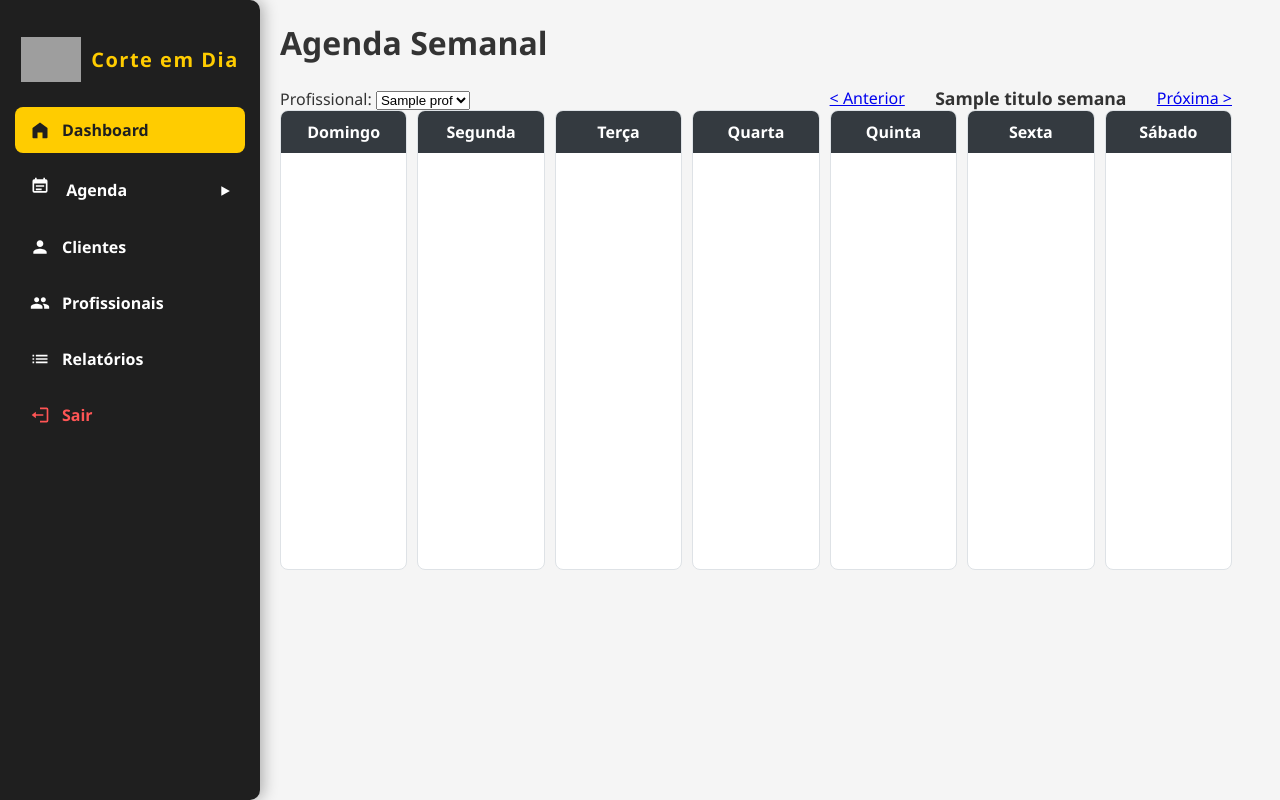
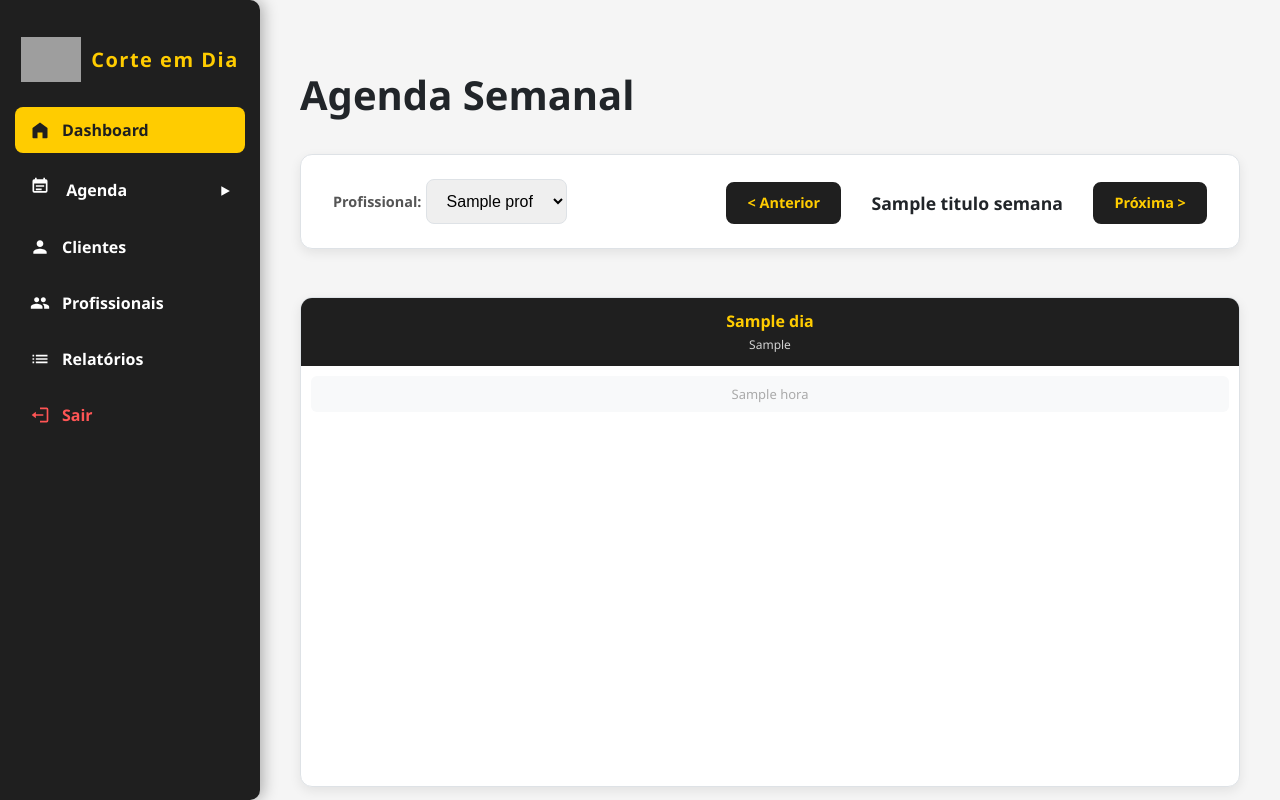
Before and after one commit to lmends/Corte-Em-DIA, a Flask app: template app/templates/semanal.html in a window 1280 px wide. Run offline with Flask 3, Linux system fonts and the light colour scheme; the visitor is signed in with stand-in values (Sample User, id 1); the template is opened without the code that fills it: most values are stand-ins (such as "Sample title", 1, 10 or a date in 2020); grey boxes are pictures that could not be loaded.

Commit message:
ajuste agenda semanal

```diff
--- a/app/__init__.py
+++ b/app/__init__.py
@@ -34,8 +34,10 @@ def create_app():
     with app.app_context():
         # Importa e registra as blueprints
         from .routes.agenda import agenda_bp
-        from .routes.auth import auth_bp # <-- Importa a nova blueprint
+        from .routes.auth import auth_bp
+        from .routes.agenda_semanal import semanal_bp
 
         app.register_blueprint(agenda_bp)
-        app.register_blueprint(auth_bp) # <-- Registra a nova blueprint
+        app.register_blueprint(auth_bp)
+        app.register_blueprint(semanal_bp)
     return app
--- a/app/routes/agenda.py
+++ b/app/routes/agenda.py
@@ -245,59 +245,6 @@ def to_time(value):
         return None
 
 
-@agenda_bp.route('/semanal')
-@login_required
-def agenda_semanal():
-    try:
-        # Pega o profissional e o offset da semana da URL (ex: /semanal?profissional=u1&offset=0)
-        profissional_id_filtro = request.args.get('profissional')
-        semana_offset = int(request.args.get('offset', 0)) # Semana atual é offset 0
-
-        usuarios, clientes, procedimentos = buscar_dados_apoio()
-        profissionais = {uid: udata for uid, udata in usuarios.items() if udata.get('nivel') == 'profissional'}
-
-        if not profissional_id_filtro and profissionais:
-            profissional_id_filtro = list(profissionais.keys())[0]
-
-        # Calcula o primeiro (domingo) e último (sábado) dia da semana desejada
-        hoje = datetime.now()
-        # Cria uma cópia da data de hoje para não modificar a original
-        inicio_da_semana_atual = hoje - timedelta(days=(hoje.weekday() + 1) % 7)
-
-        # Aplica o offset de semanas para navegar para o passado ou futuro
-        primeiro_dia = inicio_da_semana_atual + timedelta(weeks=semana_offset)
-        ultimo_dia = primeiro_dia + timedelta(days=6)
-
-        inicio_str = primeiro_dia.strftime('%Y-%m-%d')
-        fim_str = ultimo_dia.strftime('%Y-%m-%d')
-
-        # Busca as regras de disponibilidade que cruzam com a semana
-        regras_query = db.collection('disponibilidades').where(filter=FieldFilter("profissionalId", "==", profissional_id_filtro)).where(filter=FieldFilter("dataInicioValidade", "<=", fim_str))
-        regras_snap = regras_query.stream()
-        regras_da_semana = [doc.to_dict() for doc in regras_snap if doc.to_dict().get('dataFimValidade', '1900-01-01') >= inicio_str]
-
-        # Busca os agendamentos da semana
-        agendamentos_query = db.collection('agendas').where(filter=FieldFilter("profissionalId", "==", profissional_id_filtro)).where(filter=FieldFilter("dia", ">=", inicio_str)).where(filter=FieldFilter("dia", "<=", fim_str))
-        agendamentos_snap = agendamentos_query.stream()
-        agendamentos_por_dia = {str(i): [] for i in range(7)}
-        for doc in agendamentos_snap:
-            agendamento = {**doc.to_dict(), 'id': doc.id}
-            data_agendamento = datetime.strptime(agendamento['dia'], '%Y-%m-%d')
-            dia_da_semana_idx = (data_agendamento.weekday() + 1) % 7
-            agendamentos_por_dia[str(dia_da_semana_idx)].append(agendamento)
-
-        return render_template('semanal.html',
-                               profissionais=profissionais,
-                               profissional_selecionado=profissional_id_filtro,
-                               offset=semana_offset,
-                               titulo_semana=f"{primeiro_dia.strftime('%d/%m')} - {ultimo_dia.strftime('%d/%m/%Y')}",
-                               regras=regras_da_semana,
-                               agendamentos=agendamentos_por_dia,
-                               clientes=clientes
-                              )
-    except Exception as e:
-        print(f"ERRO GERAL NA ROTA /semanal: {e}")
-        return "Ocorreu um erro ao carregar a agenda semanal.", 500
 
 
 
--- a/app/static/css/semanal.css
+++ b/app/static/css/semanal.css
@@ -1,45 +1,91 @@
 /* ==============================================
-   CONFIGURAÇÕES GLOBAIS E VARIÁVEIS DE COR
+   SEMANAL.CSS - TEMA "BLACK & GOLD" INDEPENDENTE
+   ============================================== */
+
+/* 1. VARIÁVEIS E GLOBAIS
    ============================================== */
 :root {
-    --cor-principal: #007bff; /* Azul primário */
-    --cor-sucesso: #28a745;   /* Verde para agendar/salvar */
-    --cor-perigo: #dc3545;    /* Vermelho para cancelar */
-    --cor-secundaria: #6c757d;/* Cinza para ações secundárias */
-    --cor-aviso: #ffc107;     /* Amarelo para receber/atenção */
-    --cor-fundo: #f4f7f6;     /* Cinza bem claro para o fundo */
-    --cor-texto: #333;       /* Cor principal do texto */
-    --cor-texto-claro: #555;
+    --cor-primaria: #ffcc00;  /* Dourado/Amarelo */
+    --cor-fundo-dark: #1f1f1f;
+    --cor-fundo-light: #f8f9fa;
+    --cor-surface: #ffffff;
+    --cor-texto-dark: #212529;
+    --cor-texto-light: #ffffff;
+    --cor-texto-secundario: #6c757d;
     --cor-borda: #dee2e6;
-    --cor-cabecalho-tabela: #343a40;
+    --cor-sucesso: #28a745;
+    --cor-perigo: #dc3545;
+    --sombra-suave: 0 4px 12px rgba(0, 0, 0, 0.08);
 }
 
 body {
     margin: 0;
+    font-family: 'Poppins', 'Segoe UI', sans-serif;
+    background-color: var(--cor-fundo-light);
+    color: var(--cor-texto-dark);
     display: flex;
-    font-family: 'Roboto', sans-serif;
-    background-color: var(--cor-fundo);
-    color: var(--cor-texto);
 }
 
+/* ==============================================
+   2. SIDEBAR E LAYOUT PRINCIPAL
+   ============================================== */
+.sidebar {
+    width: 260px;
+    background: var(--cor-fundo-dark);
+    color: var(--cor-texto-light);
+    padding: 20px 15px;
+    display: flex;
+    flex-direction: column;
+    height: 100vh;
+    box-sizing: border-box;
+    position: fixed;
+    top: 0;
+    left: 0;
+    box-shadow: 3px 0 15px rgba(0,0,0,0.2);
+}
+.sidebar h2 { text-align: center; margin-bottom: 25px; font-size: 1.8em; color: var(--cor-primaria); font-weight: 700; }
+.sidebar ul { list-style: none; padding: 0; margin: 0; }
+.sidebar li { display: flex; align-items: center; padding: 12px 15px; margin-bottom: 10px; border-radius: 8px; cursor: pointer; transition: background-color 0.25s ease, color 0.25s ease; font-weight: 600; }
+.sidebar li:hover { background-color: #333; color: var(--cor-primaria); }
+.sidebar li .icon { margin-right: 12px; fill: currentColor; width: 20px; height: 20px; }
+.sidebar li.has-submenu { justify-content: space-between; }
+.sidebar ul.submenu { list-style: none; padding-left: 40px; max-height: 0; overflow: hidden; transition: max-height 0.35s ease; }
+.sidebar ul.submenu.open { max-height: 500px; }
+
 .content {
-    margin-left: 240px;
-    padding-left: 2.5rem;
-    padding-right: 3rem;
+    margin-left: 260px;
+    padding: 40px;
     flex: 1;
     overflow-y: auto;
 }
+.content h1 {
+    font-weight: 700;
+    font-size: 2.5rem;
+    margin-bottom: 2rem;
+}
 
 /* ==============================================
-   COMPONENTES DE FORMULÁRIO (Filtros, Modal, etc.)
-   ============================================== */
-/* ==============================================
-   SEMANAL.CSS - Estilo da Agenda Semanal
+   3. FILTROS E NAVEGAÇÃO DA SEMANA
    ============================================== */
 .filtros-container {
     display: flex;
     justify-content: space-between;
     align-items: flex-end;
+    gap: 1.5rem;
+    background: var(--cor-surface);
+    padding: 1.5rem 2rem;
+    border-radius: 12px;
+    box-shadow: var(--sombra-suave);
+    margin-bottom: 3rem;
+    border: 1px solid var(--cor-borda);
+}
+.form-group { flex-shrink: 0; }
+label { font-weight: 600; margin-bottom: 0.5rem; color: #555; font-size: 0.9rem; }
+select {
+    padding: 0.75rem 1rem;
+    font-size: 1rem;
+    border: 1px solid var(--cor-borda);
+    border-radius: 8px;
 }
 .nav-semana {
     display: flex;
@@ -52,54 +98,97 @@ body {
     min-width: 220px;
     text-align: center;
 }
+.nav-semana .btn {
+    padding: 0.6rem 1.2rem;
+    font-weight: 600;
+    font-size: 0.9rem;
+    border-radius: 8px;
+    background-color: var(--cor-fundo-dark);
+    color: var(--cor-primaria);
+    border: 2px solid var(--cor-fundo-dark);
+    text-decoration: none;
+    transition: all 0.2s ease;
+}
+.nav-semana .btn:hover {
+    background-color: var(--cor-primaria);
+    color: var(--cor-fundo-dark);
+    border-color: var(--cor-primaria);
+    transform: translateY(-2px);
+}
+
+/* ==============================================
+   4. GRADE DA AGENDA SEMANAL
+   ============================================== */
 .agenda-semanal-container {
     display: grid;
     grid-template-columns: repeat(7, 1fr);
-    gap: 10px;
+    gap: 15px;
     align-items: flex-start;
 }
+
 .coluna-dia {
-    background-color: #fff;
-    border-radius: 8px;
-    border: 1px solid #dee2e6;
+    background-color: var(--cor-surface);
+    border-radius: 12px;
+    border: 1px solid var(--cor-borda);
     overflow: hidden;
+    box-shadow: var(--sombra-suave);
 }
+
 .coluna-dia-header {
-    padding: 10px;
-    background-color: #343a40;
-    color: white;
+    padding: 12px;
+    background-color: var(--cor-fundo-dark);
+    color: var(--cor-primaria);
     text-align: center;
-    font-weight: bold;
+    font-weight: 600;
 }
 .coluna-dia-header small {
     font-weight: normal;
     font-size: 12px;
     opacity: 0.8;
+    color: var(--cor-texto-light);
 }
+
 .coluna-dia-body {
-    padding: 8px;
+    padding: 10px;
     display: flex;
     flex-direction: column;
-    gap: 5px;
+    gap: 8px;
     min-height: 400px;
 }
+
 .slot {
-    padding: 8px;
-    border-radius: 4px;
-    font-size: 12px;
+    padding: 8px 10px;
+    border-radius: 6px;
+    font-size: 13px;
     border: 1px solid transparent;
+    transition: all 0.2s ease;
 }
+
 .slot.vago {
-    background-color: #f8f9fa;
+    background-color: var(--cor-fundo-light);
     text-align: center;
     color: #aaa;
 }
+.slot.vago:hover {
+    background-color: #e9ecef;
+    color: #888;
+}
+
 .slot.ocupado {
-    background-color: #e7f3ff;
-    border-color: #007bff;
+    background-color: #fffbe6;
+    border-color: var(--cor-primaria);
     font-weight: 500;
+    color: var(--cor-texto-dark);
 }
+
 .slot-hora {
     font-weight: bold;
-    margin-right: 5px;
+    margin-right: 8px;
 }
+
+/* Responsividade */
+@media (max-width: 1400px) {
+    .agenda-semanal-container {
+        grid-template-columns: repeat(auto-fit, minmax(150px, 1fr));
+    }
+}
--- a/app/templates/semanal.html
+++ b/app/templates/semanal.html
@@ -23,42 +23,33 @@
                 </select>
             </div>
             <div class="nav-semana">
-                <a href="{{ url_for('agenda.agenda_semanal', profissional=profissional_selecionado, offset=offset-1) }}" class="btn">&lt; Anterior</a>
+                <a href="{{ url_for('semanal.semanal', profissional=profissional_selecionado, offset=offset-1) }}" class="btn">&lt; Anterior</a>
                 <span class="titulo-semana">{{ titulo_semana }}</span>
-                <a href="{{ url_for('agenda.agenda_semanal', profissional=profissional_selecionado, offset=offset+1) }}" class="btn">Próxima &gt;</a>
+                <a href="{{ url_for('semanal.semanal', profissional=profissional_selecionado, offset=offset+1) }}" class="btn">Próxima &gt;</a>
             </div>
         </div>
 
         <div class="agenda-semanal-container">
-            {% set dias_da_semana = ["Domingo", "Segunda", "Terça", "Quarta", "Quinta", "Sexta", "Sábado"] %}
-            {% for i in range(7) %}
-                {% set data_atual = (regras[0].dataInicioValidade | to_date + timedelta(days=i)) if regras else none %}
+            {% for dia in dias %}
             <div class="coluna-dia">
                 <div class="coluna-dia-header">
-                        {{ dias_da_semana[i] }}<br>
-                        {% if data_atual %}<small>{{ data_atual.strftime('%d/%m') }}</small>{% endif %}
+                    {{ dia.nome }}<br>
+                    <small>{{ dia.data_formatada }}</small>
                 </div>
                 <div class="coluna-dia-body">
-                        {% set regras_do_dia = regras | selectattr('diaDaSemana', 'equalto', i) | list %}
-                        {% if regras_do_dia %}
-                            {% for regra in regras_do_dia %}
-                                {% set hora_inicio = regla.horario_inicio | to_time %}
-                                {% set hora_fim = regla.horario_fim | to_time %}
-                                {% set intervalo = timedelta(minutes=regla.intervalo_minutos) %}
-                                {% for hora in range((hora_fim - hora_inicio).seconds // 60 // regla.intervalo_minutos) %}
-                                    {% set hora_atual = (hora_inicio + hora * intervalo).strftime('%H:%M') %}
-                                    {% set agendamento = agendamentos[i|string] | selectattr('hora', 'equalto', hora_atual) | first %}
-
-                                    {% if agendamento %}
+                    {% if dia.slots %}
+                        {% for slot in dia.slots %}
+                             {% if slot.status == 'ocupado' %}
                                 <div class="slot ocupado">
-                                            <span class="slot-hora">{{ hora_atual }}</span>
-                                            <span>{{ clientes[agendamento.clienteId].nome }}</span>
+                                    <span class="slot-hora">{{ slot.hora }}</span>
+                                    <span>{{ slot.cliente }}</span>
                                 </div>
                             {% else %}
-                                        <div class="slot vago">{{ hora_atual }}</div>
+                                <div class="slot vago">{{ slot.hora }}</div>
                             {% endif %}
                         {% endfor %}
-                            {% endfor %}
+                    {% else %}
+                        <div class="slot vago">-</div> {# Mostra um traço se não houver slots #}
                     {% endif %}
                 </div>
             </div>
@@ -67,12 +58,41 @@
     </main>
 
     <script>
-        // Script para o filtro de profissional
+        function inicializarSidebar() {
+    // Lógica para o menu dropdown
+    document.querySelectorAll('.sidebar li.has-submenu').forEach(item => {
+        item.addEventListener('click', (event) => {
+            event.stopPropagation();
+            const submenu = item.nextElementSibling;
+            if (submenu && submenu.classList.contains('submenu')) {
+                submenu.classList.toggle('open');
+                submenu.hidden = !submenu.classList.contains('open');
+                item.classList.toggle('open');
+            }
+        });
+    });
+
+    // Lógica para o botão de logout
+    const logoutButton = document.getElementById('logoutBtn');
+        if (logoutButton) {
+            logoutButton.addEventListener('click', () => {
+                // Futuramente, chamar uma rota de logout no Flask
+                console.log("Logout clicado");
+                window.location.href = "/"; // Redireciona para a página de login/inicial
+            });
+        }
+    }
     document.getElementById('selectProfissional').addEventListener('change', function() {
-            const profissionalId = this.value;
-            // Redireciona para a mesma página, mas com o novo profissional (e reseta a semana)
-            window.location.href = `{{ url_for('agenda.agenda_semanal') }}?profissional=${profissionalId}&offset=0`;
+            window.location.href = `{{ url_for('semanal.semanal') }}?profissional=${this.value}&offset=0`;
         });
+
+
+    window.addEventListener('DOMContentLoaded', () => {
+        // Como a sidebar é incluída pelo Flask, o HTML dela já está aqui.
+        // Primeiro, inicializamos a sidebar.
+        inicializarSidebar();
+    });
+
     </script>
 </body>
 </html>
```
Also changed, not shown: app/routes/agenda_semanal.py (added, +103 -0 lines), app/static/js/semanal.js (deleted, +0 -181 lines). Lines whose indentation alone changed are shown as unchanged.
